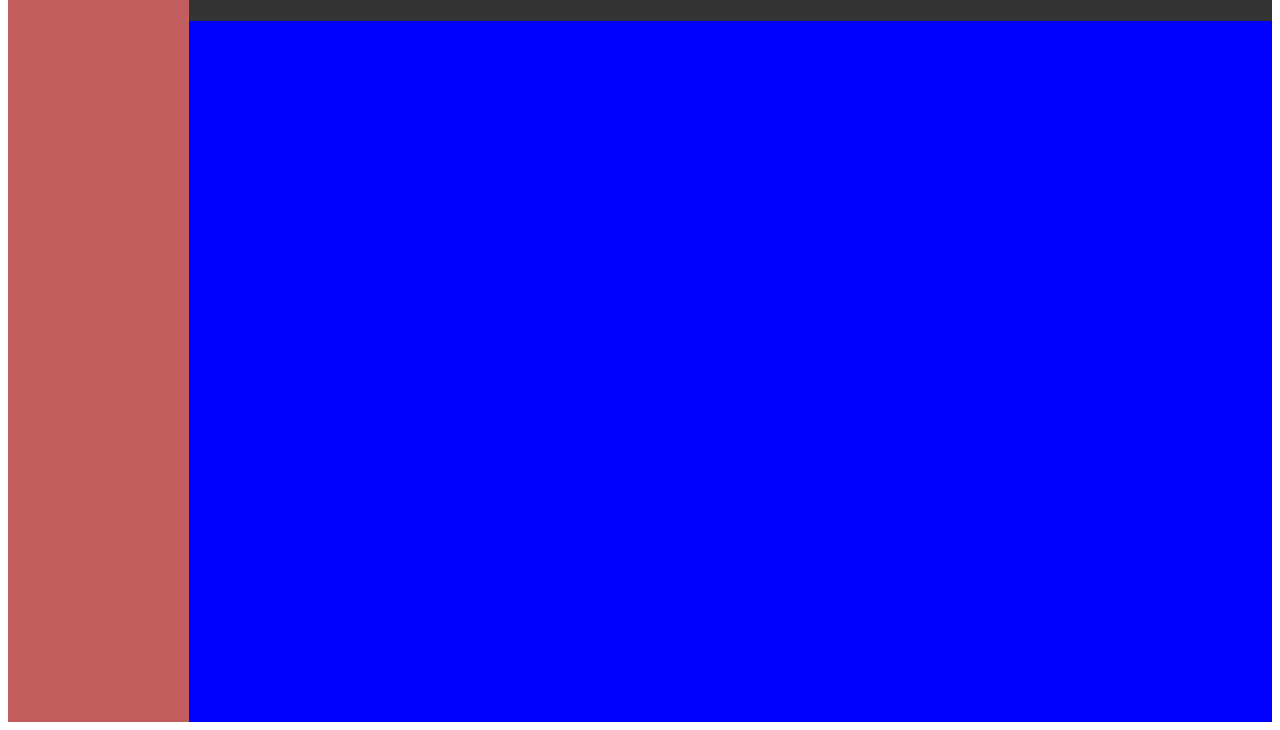
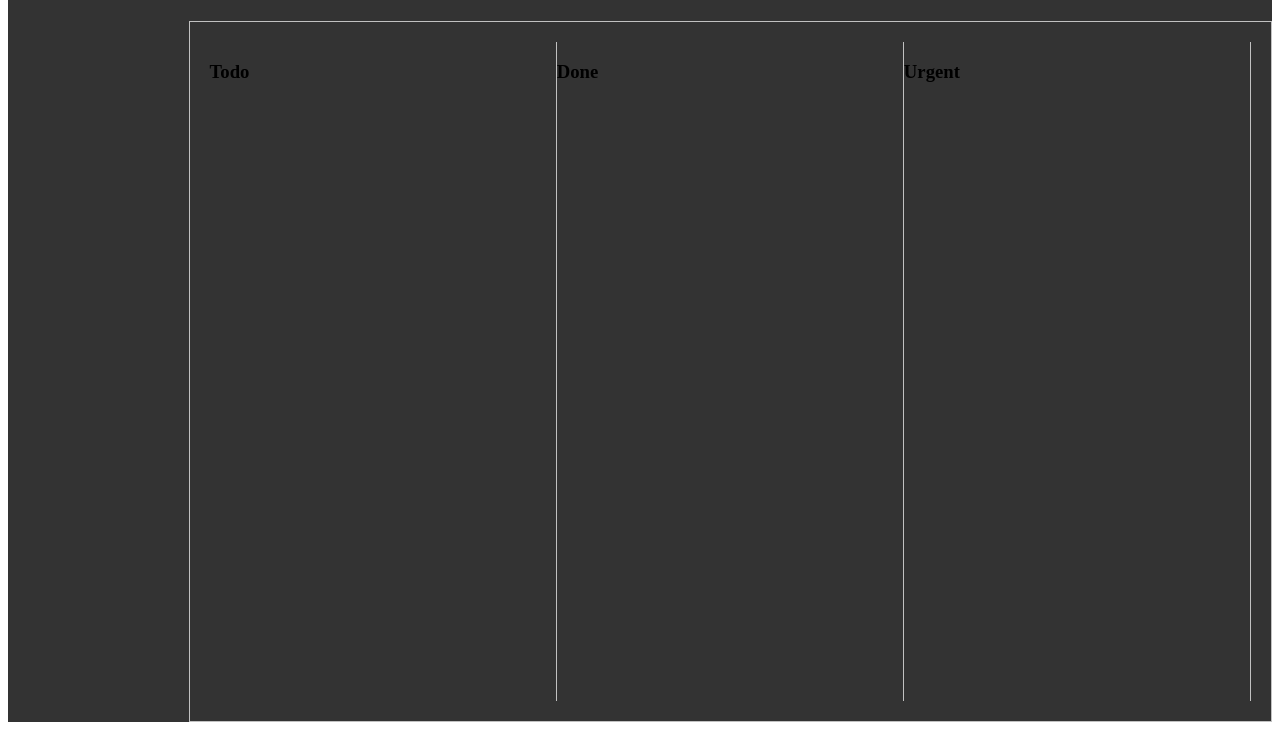
Before and after one commit to Nkurunzizagashati/ONLINE-TASK-MANAGEMENT-SYSTEM, a plain HTML site: page Frontend/index.html in a window 1280 px wide. Shown: the part 86-816 px from the top of the page. Drawn offline with Linux system fonts and the light colour scheme.

Commit message:
styling the main page

```diff
--- a/Frontend/index.html
+++ b/Frontend/index.html
@@ -19,7 +19,17 @@
       </header>
       <aside class="aside-navigation"></aside>
       <main>
-        <!-- <div class="container"></div> -->
+        <div class="main-container">
+          <div class="todo">
+            <h3>Todo</h3>
+          </div>
+          <div class="done">
+            <h3>Done</h3>
+          </div>
+          <div class="urgent">
+            <h3>Urgent</h3>
+          </div>
+        </div>
       </main>
       <footer></footer>
     </div>
--- a/Frontend/styles.css
+++ b/Frontend/styles.css
@@ -1,5 +1,5 @@
 :root {
-  --primary-color: ;
+  --primary-color: #333;
   --secondary-color: ;
   --color-light: hsla(0, 0%, 100%, 0.694);
   --color-white: #fff;
@@ -20,22 +20,49 @@
 
 header {
   grid-area: header; /* Assign the header to the grid area named 'header' */
-  background-color: #333;
+  background-color: var(--primary-color);
   color: white;
   padding: 20px;
 }
 
 aside {
   grid-area: aside; /* Assign the aside to the grid area named 'aside' */
-  background-color: #c35e5e;
+  background-color: var(--primary-color);
   padding: 20px;
 }
+
+/* STYLES FOR MAIN */
 
 main {
   grid-area: main; /* Assign the main to the grid area named 'main' */
   padding: 20px;
-  background-color: blue;
+  background-color: var(--primary-color);
+  border: 1px solid var(--color-light);
 }
+
+.main-container {
+  display: grid;
+  grid-template-columns: 1fr 1fr 1fr;
+  grid-template-areas: "todo done urgent";
+  height: 100%;
+}
+
+.todo {
+  grid-area: todo;
+  border-right: 1px solid var(--color-light);
+}
+
+.done {
+  grid-area: done;
+  border-right: 1px solid var(--color-light);
+}
+
+.urgent {
+  grid-area: urgent;
+  border-right: 1px solid var(--color-light);
+}
+
+/* STYLING NAVBAR */
 
 .navbar {
   padding-right: 20px;
```
